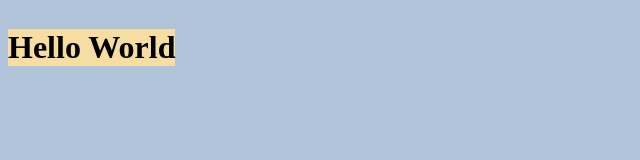
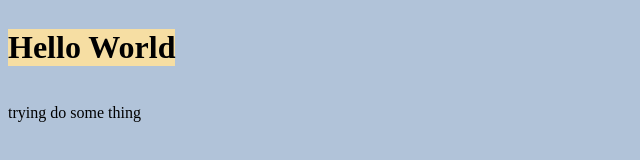
Before and after one commit to VyacheslavRarata/test, a plain HTML site: page index.html in a window 1280 px wide. Shown: the whole page, without its empty margins (0-640 px from the left). Drawn offline with Linux system fonts and the light colour scheme.

Commit message:
add new p in index

```diff
--- a/index.html
+++ b/index.html
@@ -7,5 +7,6 @@
 </head>
 <body>
 	<h1>Hello World</h1>
+	<p>trying do some thing</p>
 </body>
 </html>
```
